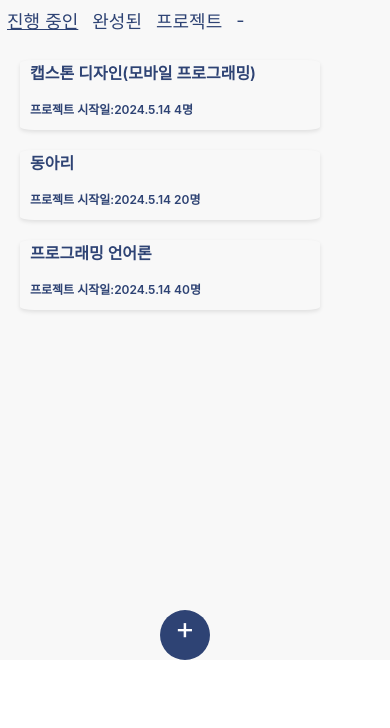
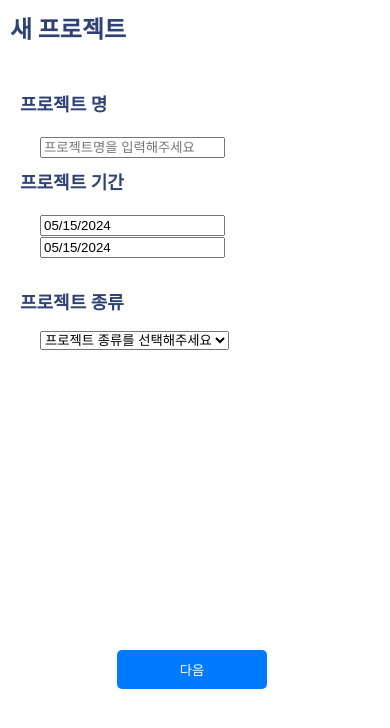
Before and after one commit to jungwook02/YourSchedule_Front, a React (Create React App) app: page /new in a window 390 px wide. Shown: the top 728 px of the page. Built offline with nearby package versions, Linux system fonts and the light colour scheme.

Commit message:
새로운 방 만들기 백엔드 연동작업완료

```diff
--- a/src/App.js
+++ b/src/App.js
@@ -1,21 +1,27 @@
-
-
 import Navbar from "./components/navbar.js";
 import Newproject from "./components/newproject.js";
 import Login from "./components/login.js";
 import ProjectList from "./components/projectlist.js";
-import "./App.css"
-
-
+import ProjectDetail from "./components/projectdetail.js";
+import "./App.css";
+import { BrowserRouter, Routes, Route } from 'react-router-dom';
 
 function App() {
   return (
-    <div className="App">
+    <BrowserRouter>
+      <Routes>
+        <Route path='/new' element={<Newproject/>}></Route>
+      </Routes>
 
-    <Navbar/>
-    <ProjectList/>
+      <Routes>
+        <Route path='/' element={<ProjectList/>}></Route>
+      </Routes>
 
-    </div>
+      <Routes>
+
+        <Route path='/projectdetail/:id' element={<ProjectDetail/>}></Route>
+      </Routes>
+    </BrowserRouter>
   );
 }
 
--- a/src/components/Projectlist.css
+++ b/src/components/Projectlist.css
@@ -1,45 +1,105 @@
 @media (max-width: 768px) {
+    .MenuBar {
+        display: inline-block;; /* 요소를 가로로 배열 */
 
-    .first-project{
+        font-size: 16px;
+        font-style: bold;
+        font-weight: 600;
+        color: #2E4374;
 
-    margin-left: 20px;
-    width: 300px;
-    height: 70px;
+        margin-left: 10px; /* 왼쪽 마진 지정 */
+        margin-right: 10px; /* 오른쪽 마진 지정 */
+        margin-top: 10px; /* 위쪽 마진 지정 */
+        margin-bottom: 10px; /* 아래쪽 마진 지정 */
+    }
 
-    position: relative;
-    border-radius: 5%;
-     /* 배경색 */
-    box-shadow: 0 2px 4px rgba(0, 0, 0, 0.1);
+    .MenuBar.active {
+        color: #2E4374;
     }
+
+    .MenuBar.inactive {
+        color: #CACACA;
+    }
+
+
+
+    .P-Box{
+        margin-left: 2%;
+        margin-right: 2%;
+        margin-bottom: 2%;
+
+        display: flex;
+        flex-direction: column;
+
+        border-radius: 20px;
+        box-shadow: 0 2px 4px rgba(0, 0, 0, 0.1); /*그림자*/
+
+        cursor: pointer;
+    }
+
     .P-Title{
         font-size: 16px;
         color: #2E4374;
         font-style: bold;
         font-weight: 600;
+
         margin-left: 10px;
         margin-top: 20px;
+        margin-bottom: 10px;
     }
-.P-sub{
-    font-size: 12px;
+
+    .P-Sub{
+        font-size: 10px;
         color: #2E4374;
         font-style: bold;
         font-weight: 600;
+
         margin-left: 10px;
+        margin-top: 10px;
+        margin-bottom: 20px;
+    }
 
-}
-.plus{
-    margin-top:300px;
-    margin-left: 160px;
+    .Plus-Button {
+        position: fixed;
+        top: 80%;
+        left: 50%;
+        transform: translate(-50%, -50%);
+
+        cursor: pointer;
+        text-align: center;
+
         width: 50px;
         height: 50px;
+        border-radius: 50%;
+
         color: white;
         font-size: 30px;
-    position: relative;
-    text-align: center;
-    border-radius:50% ;
-
         background-color: #2E4374;
     }
 
+    .Plus-Menu {
+        width: 180px;
 
+        position: absolute;
+        right: 0; /* 수정된 부분: 오른쪽에 정렬 */
+        transform: translate(-50%, -50%);
+        top: 83%;
+        left:73%;
+
+        background-color: #fff; /* 수정된 부분: 배경색 추가 */
+        box-shadow: 0 2px 4px rgba(0, 0, 0, 0.1); /* 수정된 부분: 그림자 추가 */
+        padding: 10px; /* 수정된 부분: 내부 여백 추가 */
+        border-radius: 5px; /* 수정된 부분: 테두리 둥글게 처리 */
+        z-index: 1; /* 수정된 부분: 메뉴를 버튼 위로 표시하기 위해 z-index 추가 */
     }
+
+    .Plus-Text {
+        display: flex;
+        flex-direction: column;
+
+        cursor: pointer;
+
+        font-size: 2.5vw;
+        color: #2E4374;
+    }
+}
--- a/src/components/navbar.js
+++ b/src/components/navbar.js
@@ -38,7 +38,7 @@ function Navbar() {
         <p className="nav-text">완성된</p>
         <p className="nav-text">프로젝트</p>
 
-        <p className="nav-text" onClick={openModal}> - </p>
+        <p className="nav-text" onClick={openModal}> sdgssdfsd </p>
       <Modal
         isOpen={modalIsOpen}
         onAfterOpen={afterOpenModal}
--- a/src/components/newproject.js
+++ b/src/components/newproject.js
@@ -3,61 +3,79 @@ import React, { useState } from "react";
 import DatePicker from "react-datepicker";
 import Select from 'react-select';
 import "react-datepicker/dist/react-datepicker.css";
+import { Link } from 'react-router-dom';
 
+function NewProject() {
+    const [projectName, setProjectName] = useState("");
+    const [startDate, setStartDate] = useState(new Date());
+    const [endDate, setEndDate] = useState(new Date());
+    const [projectType, setProjectType] = useState("");
 
+    const handleSubmit = async () => {
+        const newProject = {
+            name: projectName,
+            startDate: startDate,
+            endDate: endDate,
+            type: projectType
+        };
 
-function Newproject() {
-    const [startDate,setStartDate] = useState(new Date());
-    const [endDate,setEndDate] = useState(new Date());
-    return(
+        try {
+            const response = await fetch('http://localhost:8090/api/projects', {
+                method: 'POST',
+                headers: {
+                    'Content-Type': 'application/json'
+                },
+                body: JSON.stringify(newProject)
+            });
+
+            if (!response.ok) {
+                throw new Error('Failed to add new project');
+            }
+
+            // 프로젝트 추가 성공 시에 필요한 동작 수행
+            console.log('New project added successfully!');
+        } catch (error) {
+            console.error('Error adding new project:', error);
+        }
+    };
+
+    return (
         <div className="new-Container">
             <h1 className="h1-text">새 프로젝트</h1>
-        <br></br>
+            <br />
             <h2 className="h2-text">프로젝트 명</h2>
-        <input type="text" placeholder="프로젝트명을 입력해주세요" />
+            <input type="text" placeholder="프로젝트명을 입력해주세요" value={projectName} onChange={(e) => setProjectName(e.target.value)} />
             <h2 className="h2-text">프로젝트 기간</h2>
-
             <div className="date-container">
                 <DatePicker
                     selected={startDate}
                     onChange={date => setStartDate(date)}
                     selectsStart
-        selectDate={startDate}
+                    startDate={startDate}
                     endDate={endDate}
                 />
-
-
                 <DatePicker
                     selected={endDate}
                     onChange={date => setEndDate(date)}
                     selectsEnd
-        selectStart={startDate}
+                    startDate={startDate}
                     endDate={endDate}
-
                 />
-
             </div>
-
-
-
-        <br></br>
+            <br />
             <h2 className="h2-text">프로젝트 종류</h2>
-
-
-        <label>
-    <select name="selectedFruit">
-        <option value="" disabled selected hidden>프로젝트 종류를 선택해주세요</option>
-        <option value="1st">팀프로젝트</option>
-        <option value="2nd">공모전</option>
-        <option value="3rd">대외활동</option>
+            <select name="selectedFruit" value={projectType} onChange={(e) => setProjectType(e.target.value)}>
+                <option value="" disabled hidden>프로젝트 종류를 선택해주세요</option>
+                <option value="팀프로젝트">팀프로젝트</option>
+                <option value="공모전">공모전</option>
+                <option value="대외활동">대외활동</option>
             </select>
-</label>
-
-        <input type="submit" value="다음"/>
+            <br />
+            <Link to="/" onClick={handleSubmit}>
+        <input type="submit" value="다음" />
+      </Link>
         </div>
     );
-
-
 }
 
-export default Newproject;
+export default NewProject;
--- /dev/null
+++ b/src/components/projectdetail.js
@@ -0,0 +1,36 @@
+import React, { useState, useEffect } from 'react';
+import { useParams } from 'react-router-dom';
+
+function ProjectDetail() {
+    const { id } = useParams();
+    const [project, setProject] = useState(null);
+
+    useEffect(() => {
+        const fetchProject = async () => {
+            try {
+                const response = await fetch(`http://localhost:8090/api/projects/${id}`); // URL 매개변수(id)를 사용합니다.
+                if (!response.ok) {
+                    throw new Error('Failed to fetch project');
+                }
+                const data = await response.json();
+                setProject(data);
+            } catch (error) {
+                console.error('Error fetching project:', error);
+            }
+        };
+
+        fetchProject();
+    }, [id]);
+
+    if (!project) {
+        return <div>Loading...</div>;
+    }
+
+    return (
+        <div className="P-Box">
+            <h1>안녕하세요</h1>
+        </div>
+    );
+}
+
+export default ProjectDetail;
--- a/src/components/projectlist.js
+++ b/src/components/projectlist.js
@@ -1,32 +1,71 @@
 import "./Projectlist.css"
+import React, { useState, useEffect } from 'react';
+import { Link } from 'react-router-dom';
+
+function ProjectList() {
+    // 상태 추가
+    const [projects, setProjects] = useState([]);
+    const [showNewProjectMenu, setShowNewProjectMenu] = useState(false);
+
+    // 새로운 프로젝트 메뉴를 토글하는 함수
+    const toggleNewProjectMenu = () => {
+        setShowNewProjectMenu(!showNewProjectMenu);
+    };
+
+    const [activeMenu, setActiveMenu] = useState(null);
+
+    const handleClick = (menu) => {
+        setActiveMenu(menu);
+    };
+
+    // 데이터 로딩
+    useEffect(() => {
+        const fetchData = async () => {
+            try {
+                const response = await fetch('http://localhost:8090/api/projects');
+                if (!response.ok) {
+                    throw new Error('Failed to fetch data');
+                }
+                const data = await response.json();
+                setProjects(data);
+            } catch (error) {
+                console.error('Error fetching data:', error);
+            }
+        };
+
+        fetchData();
+    }, []);
+
+    return (
+        <div>
+            <div>
+            <div>
+                <div className={`MenuBar ${activeMenu === "진행중인" ? "active" : "inactive"}`} onClick={() => handleClick("진행중인")}>진행중인</div>
+                <div className={`MenuBar ${activeMenu === "완성된" ? "active" : "inactive"}`} onClick={() => handleClick("완성된")}>완성된</div>
+                <div className="MenuBar">프로젝트</div>
 
 
-function ProjectList() {
-    return(
-        <div>
-        <div className="first-project">
-            <p className="P-Title">캡스톤 디자인(모바일 프로그래밍)</p>
-            <p className="P-sub">프로젝트 시작일:2024.5.14    4명</p>
+            {projects.map((project, index) => (
+                <div key={index} className="P-Box">
+                  <Link to={`/projectdetail/${project.id}`}>
+                    <p className="P-Title">{project.name}</p>
+                    <p className="P-Sub">프로젝트 시작일: {project.startDate} ~ {project.endDate}</p>
+                    </Link>
+                </div>
+            ))}
+             <p className="Plus-Button" onClick={toggleNewProjectMenu}>+</p>
+
+            {showNewProjectMenu && (
+            <div className="Plus-Menu">
+            <a href="/new" className="Plus-Text">새로운 프로젝트 생성</a>
+            <p className="Plus-Text">초대코드 입력</p>
+            </div>
+            )}
+</div>
 
         </div>
-
-        <div className="first-project">
-            <p className="P-Title">동아리</p>
-            <p className="P-sub">프로젝트 시작일:2024.5.14    20명</p>
-
         </div>
-
-        <div className="first-project">
-            <p className="P-Title">프로그래밍 언어론</p>
-            <p className="P-sub">프로젝트 시작일:2024.5.14    40명</p>
-
-        </div>
-
-
-        <p className="plus">+</p>
-
-        </div>
-    )
+    );
 }
 
 export default ProjectList;
```
Lines whose indentation alone changed are shown as unchanged.
